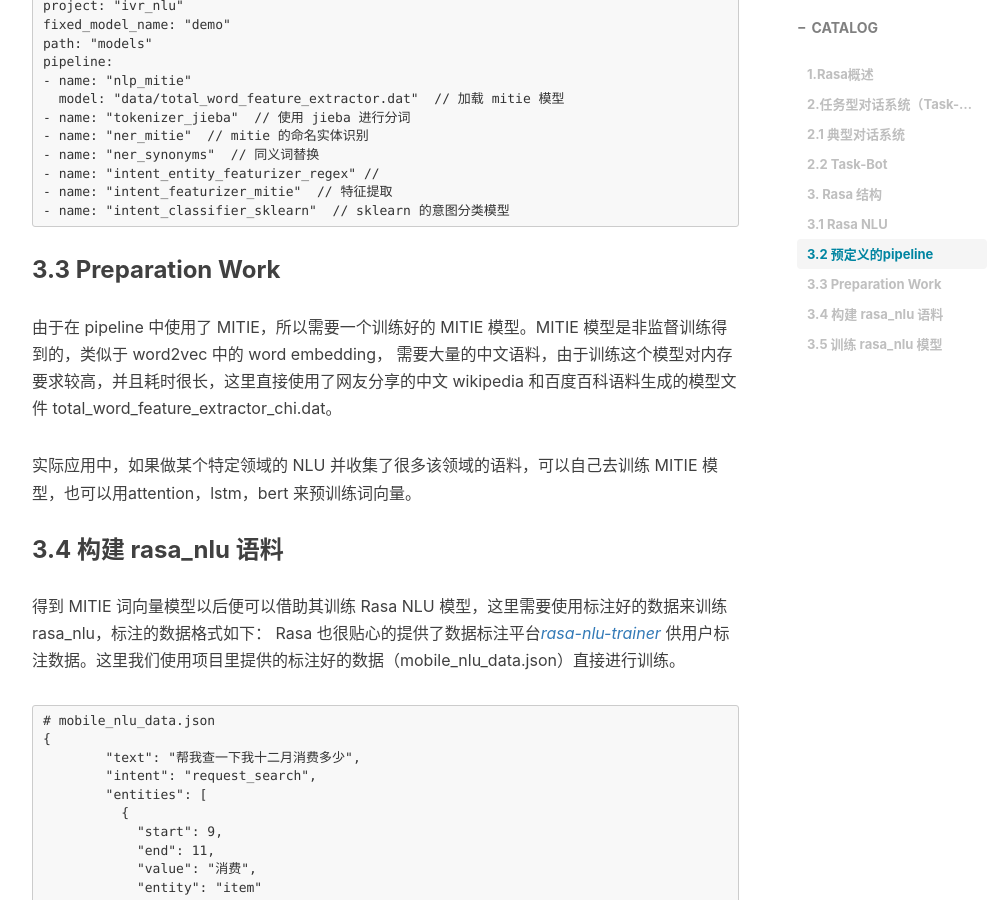
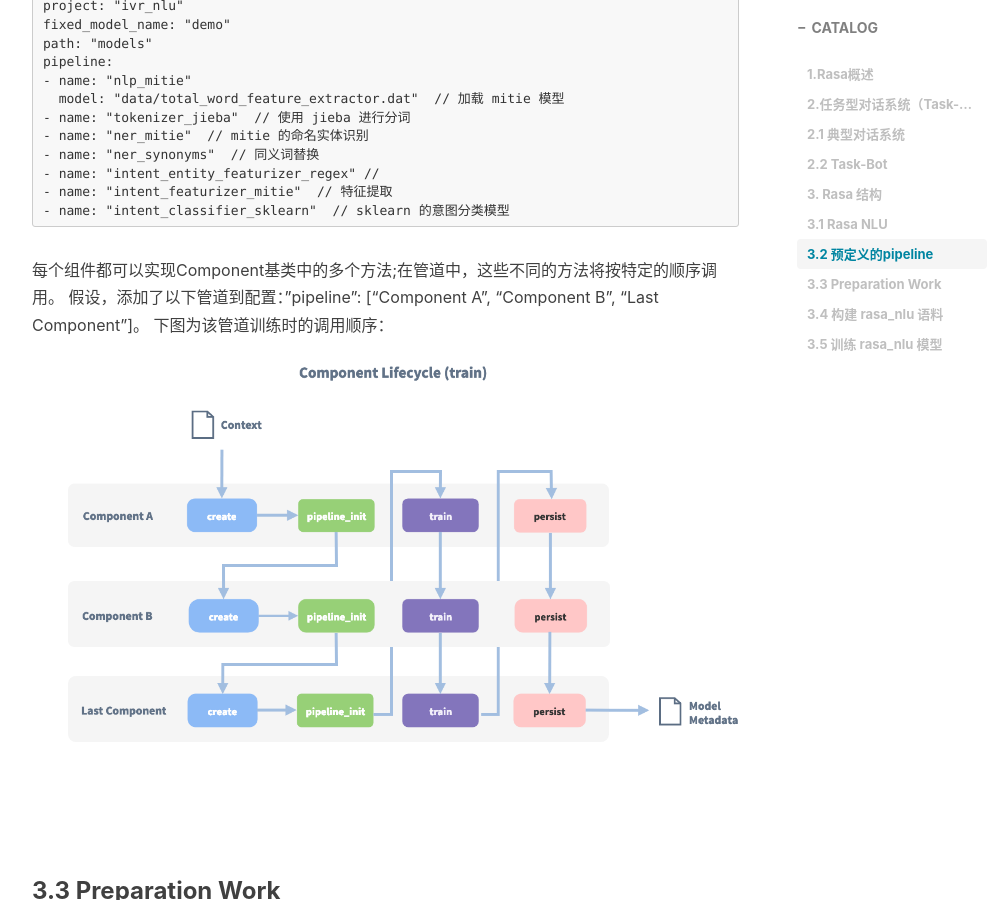
Before and after one commit to shfshf/shfshf.github.io, a Jekyll site: the page built from _posts/2020-5-19-rasa_chatbot.md, in a window 1280 px wide and 900 px high, scrolled down 5911 px. Shown: the whole window, without its empty margins (233-1235 px from the left). Built offline with Jekyll 4.4.1, drawn with Linux system fonts in a browser that asks for light colours; nearby versions of some CDN libraries; comment, search, counter and statistics services are not loaded.

Commit message:
rasa_chatbot

````diff
--- a/_posts/2020-5-19-rasa_chatbot.md
+++ b/_posts/2020-5-19-rasa_chatbot.md
@@ -102,6 +102,10 @@ pipeline:
 - name: "intent_featurizer_mitie"  // 特征提取
 - name: "intent_classifier_sklearn"  // sklearn 的意图分类模型
 ```
+每个组件都可以实现Component基类中的多个方法;在管道中，这些不同的方法将按特定的顺序调用。
+假设，添加了以下管道到配置："pipeline": ["Component A", "Component B", "Last Component"]。
+下图为该管道训练时的调用顺序：![rasa](/img/rasa7.png)
+
 
 ### 3.3 Preparation Work
 
````
Also changed, not shown: img/rasa7.png (added).
